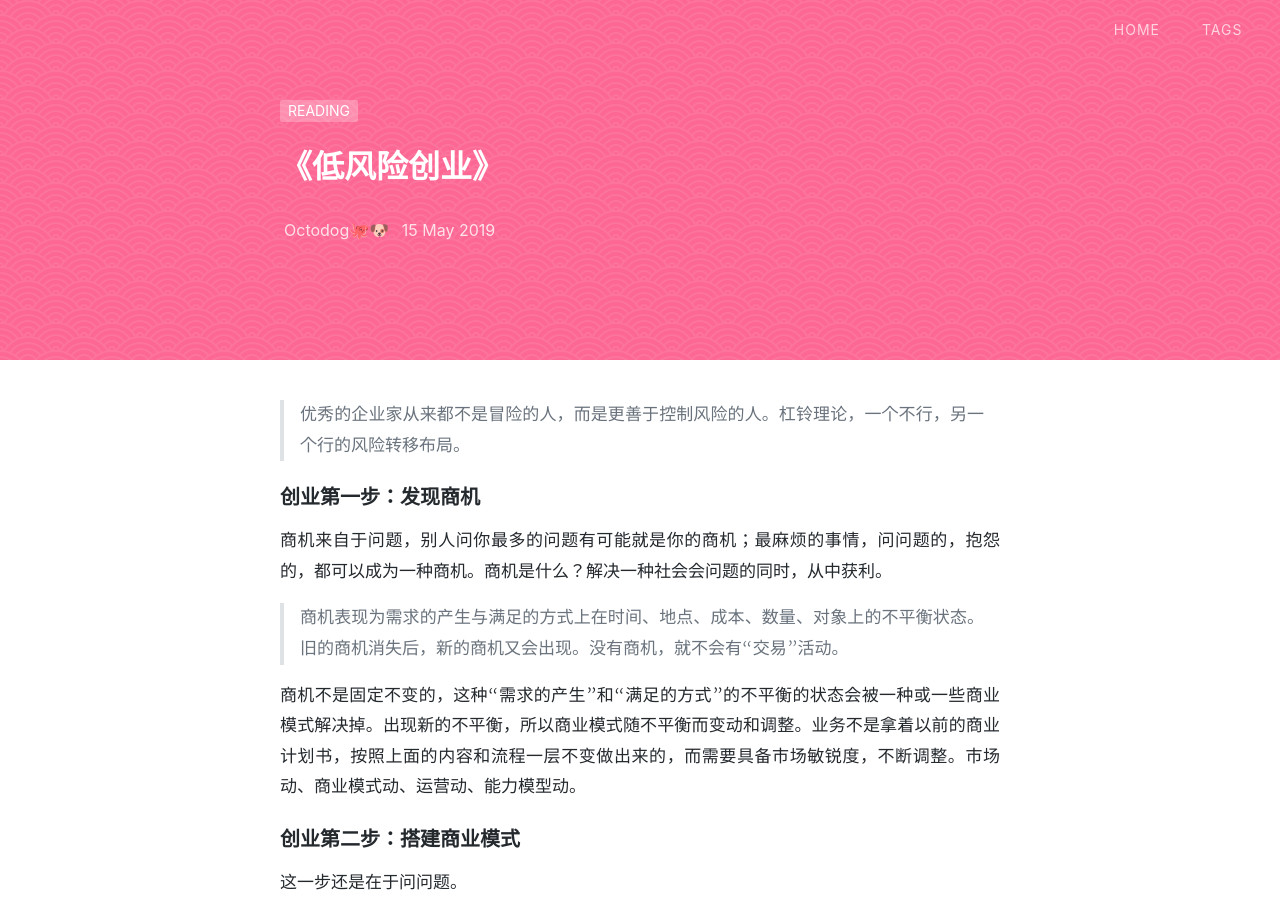
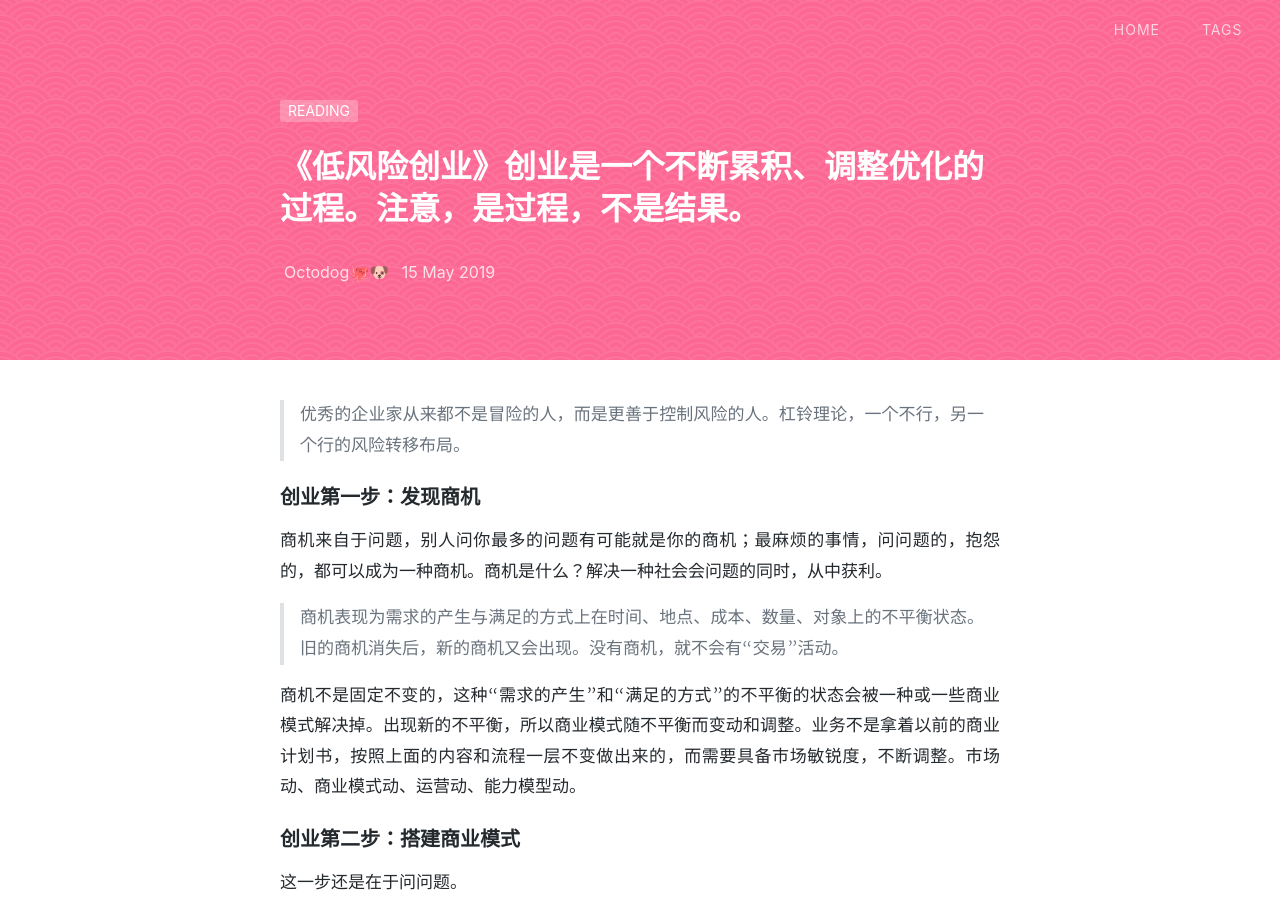
Before and after one commit to aJiea/ajiea.github.io, a Jekyll site: the page built from _posts/2019-05-15-LOWRISK.md, in a window 1280 px wide and 900 px high. Built offline with Jekyll 4.4.1, drawn with Linux system fonts in a browser that asks for light colours; nearby versions of some CDN libraries; comment, search, counter and statistics services are not loaded; a style sheet for code colours, icons or effects is not loaded.

Commit message:
Update 2019-05-15-LOWRISK.md

```diff
--- a/_posts/2019-05-15-LOWRISK.md
+++ b/_posts/2019-05-15-LOWRISK.md
@@ -1,5 +1,5 @@
 ---
-title: 《低风险创业》
+title: 《低风险创业》创业是一个不断累积、调整优化的过程。注意，是过程，不是结果。
 layout: post
 data: '2019-05-15'
 author: Octodog🐙🐶
```
